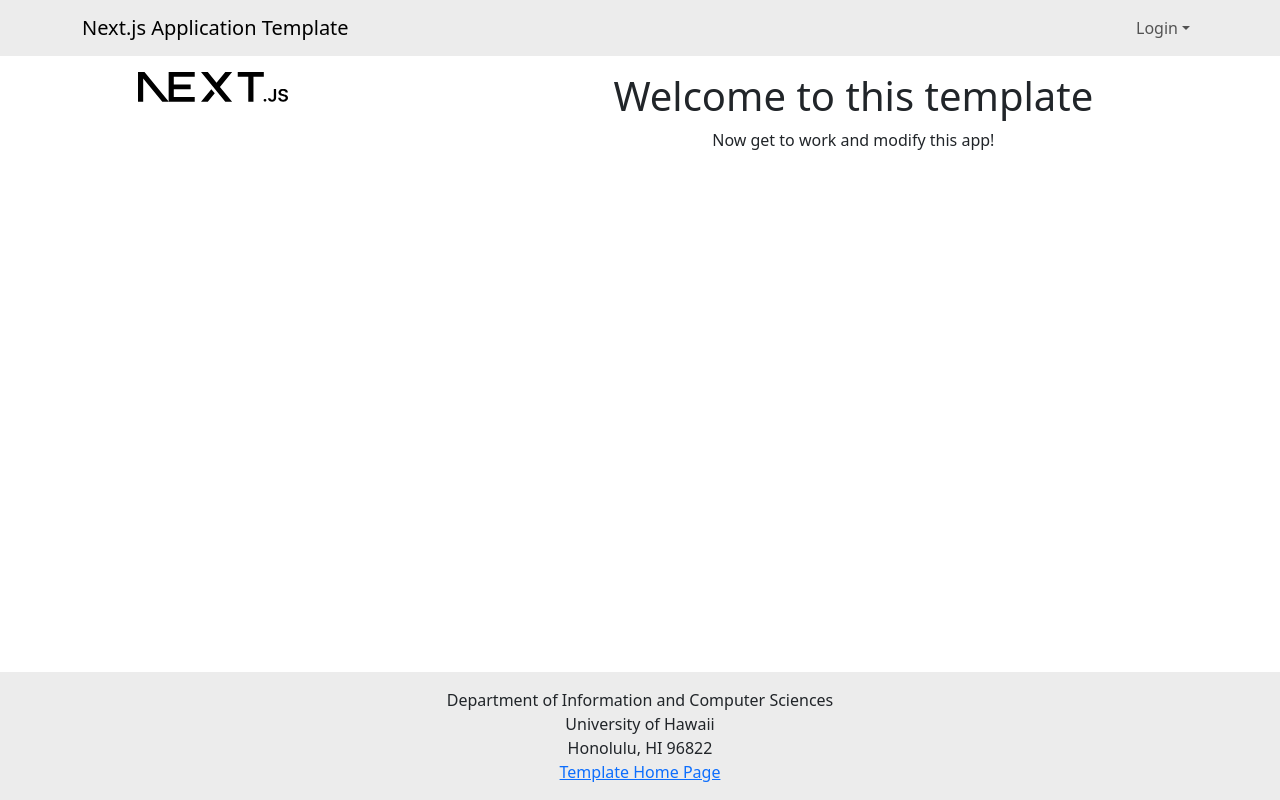
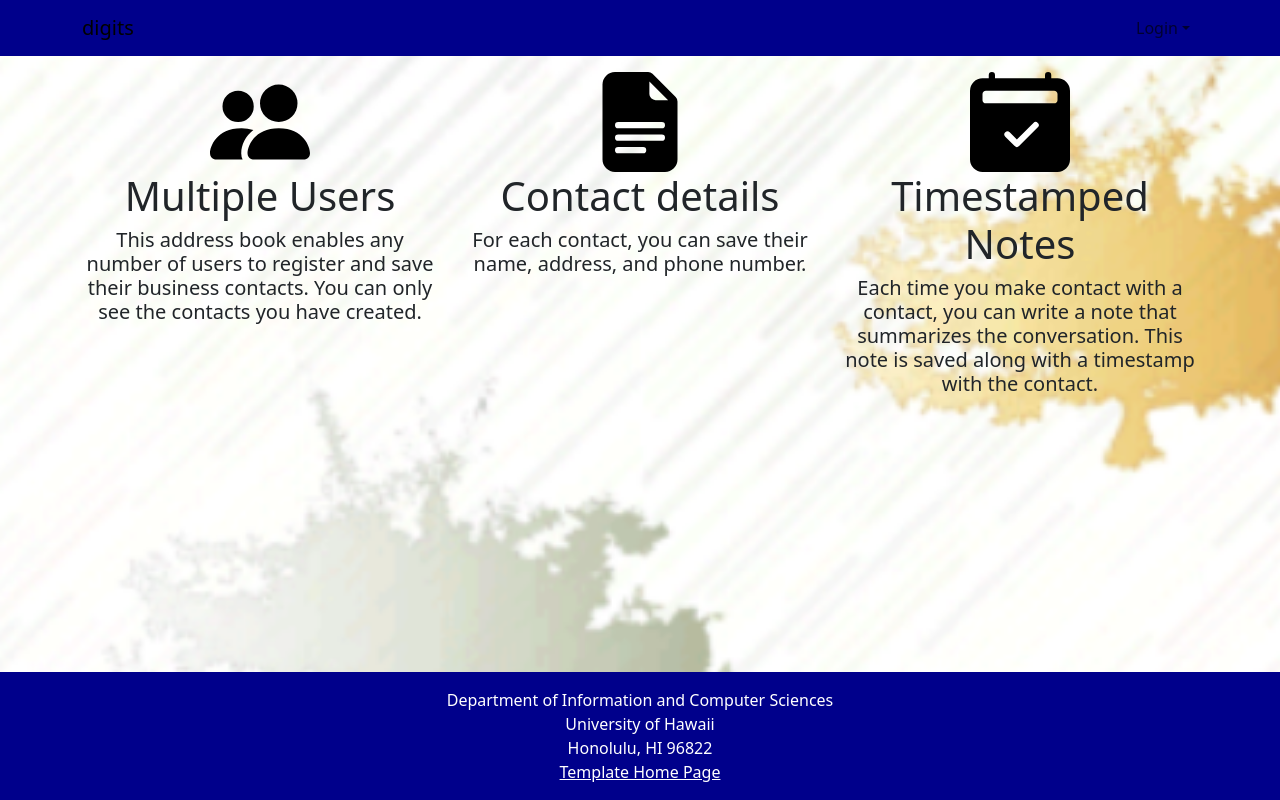
Before and after one commit to jaydenpc/digits, a Next.js app: page / in a window 1280 px wide. Built offline with nearby package versions, Linux system fonts and the light colour scheme; no server answers.

Commit message:
landing page mockup finished in 29 mins

```diff
--- a/src/app/globals.css
+++ b/src/app/globals.css
@@ -1,11 +1,31 @@
+:root {
+  --nat-navbar-bg: darkblue;
+  --nat-navbar-bg-color: darkblue;
+  --nat-navbar-highlight-text: var(--bs-grey-500);
+  --nat-navbar-text-highlight: khaki;
+  --nat-navbar-highlight-bg: lightblue;
+  --nat-navbar-bg-rgb: 0, 0, 139;
+  --nat-navbar-text-color: rgb(255, 255, 255);
+}
+
+footer, footer a {
+  color: var(--nat-navbar-text-color);
+}
+
 html,
 body {
+  --bs-dark: var(--nat-navbar-bg);
   --bs-light-rgb: 236, 236, 236;
+  --bs-dark-rgb: var(--nat-navbar-bg-rgb);
   box-sizing: border-box;
   height: 100%;
   padding: 0;
   margin: 0;
+  background: fixed center url("/background.png");
+  background-size: cover;
 }
+
+
 .wrapper {
   box-sizing: border-box;
   min-height: 100%;
--- a/src/app/layout.tsx
+++ b/src/app/layout.tsx
@@ -18,7 +18,7 @@
 });
 
 export const metadata: Metadata = {
-  title: "Next.js Application Template",
+  title: "Digits",
   description: "Generated by ics-software-engineering.github.io",
 };
 
--- a/src/app/page.tsx
+++ b/src/app/page.tsx
@@ -1,19 +1,34 @@
-import { Col, Container, Image, Row } from 'react-bootstrap';
+import { Col, Container, Row } from 'react-bootstrap';
+import { Calendar2CheckFill, FileEarmarkTextFill, PeopleFill } from 'react-bootstrap-icons';
 
 /** The Home page. */
 const Home = () => (
   <main>
     <Container id="landing-page" fluid className="py-3">
+      <Container >
       <Row className="align-middle text-center">
         <Col xs={4}>
-          <Image src="next.svg" width="150px" alt="" />
+        <PeopleFill size = {100} />
+        <h1>Multiple Users</h1>
+        <h5>This address book enables any number of users to register and save their business contacts. You can only see the contacts you have created.</h5>
         </Col>
 
-        <Col xs={8} className="d-flex flex-column justify-content-center">
-          <h1>Welcome to this template</h1>
-          <p>Now get to work and modify this app!</p>
+        <Col xs={4}>
+        <FileEarmarkTextFill size = {100}/>
+        <h1>Contact details</h1>
+        <h5>For each contact, you can save their name, address, and phone number.</h5>
         </Col>
+
+        <Col xs={4}>
+        <Calendar2CheckFill size = {100}/>
+        <h1>Timestamped Notes</h1>
+        <h5>Each time you make contact with a contact, you can write a note that summarizes the conversation. This note is saved along with a timestamp with the contact.</h5>
+
+        </Col>
+
+
       </Row>
+      </Container>
     </Container>
   </main>
 );
--- a/src/components/Footer.tsx
+++ b/src/components/Footer.tsx
@@ -2,7 +2,7 @@
 
 /** The Footer appears at the bottom of every page. Rendered by the App Layout component. */
 const Footer = () => (
-  <footer className="mt-auto py-3 bg-light">
+  <footer className="mt-auto py-3 bg-dark">
     <Container>
       <Col className="text-center">
         Department of Information and Computer Sciences
--- a/src/components/Navbar.tsx
+++ b/src/components/Navbar.tsx
@@ -12,20 +12,15 @@
   const currentUser = session?.user?.email;
   const role = session?.user?.role;
   return (
-    <Navbar bg="light" expand="lg">
+
+    <Navbar bg="dark" expand="lg">
       <Container>
-        <Navbar.Brand href="/">Next.js Application Template</Navbar.Brand>
+        <Navbar.Brand href="/">digits</Navbar.Brand>
         <Navbar.Toggle aria-controls="basic-navbar-nav" />
         <Navbar.Collapse id="basic-navbar-nav">
           <Nav className="me-auto justify-content-start">
             {currentUser && (
               <>
-                <Nav.Link id="add-stuff-nav" href="/add" active={pathName === '/add'}>
-                  Add Stuff
-                </Nav.Link>
-                <Nav.Link id="list-stuff-nav" href="/list" active={pathName === '/list'}>
-                  List Stuff
-                </Nav.Link>
               </>
             )}
             {currentUser && role === 'ADMIN' && (
```
Also changed, not shown: public/background.png (added), public/background2.png (added).
